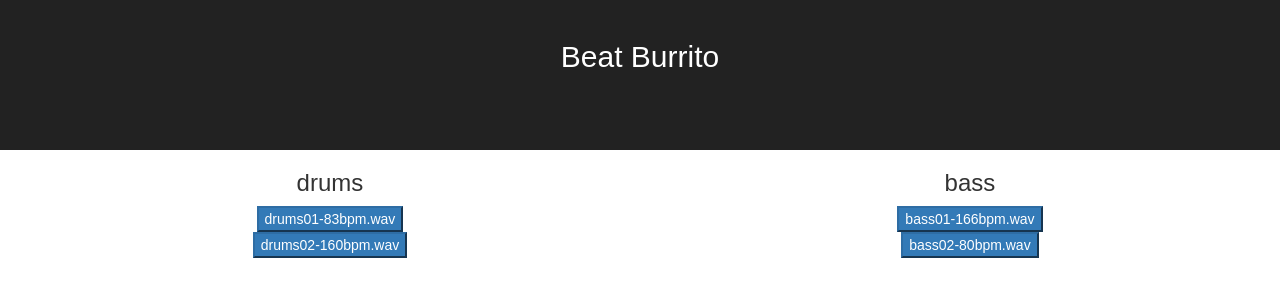
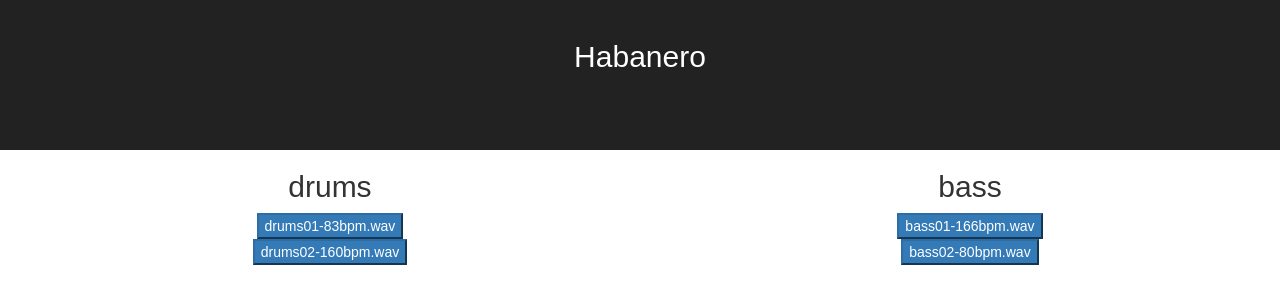
Before and after one commit to samuelrey/habanero, a React (Create React App) app: page / in a window 1280 px wide. Shown: the top 304 px of the page. Built offline with nearby package versions, Linux system fonts and the light colour scheme.

Commit message:
Add selected button state, add state change handlers at InstrumentCard (DONE: only one track can be selected per instrument) & App (TODO: play selected track) levels.

```diff
--- a/public/index.html
+++ b/public/index.html
@@ -6,7 +6,7 @@
     <meta name="theme-color" content="#000000">
     <link rel="stylesheet" href="https://maxcdn.bootstrapcdn.com/bootstrap/3.3.7/css/bootstrap.min.css">
 
-    <title>Beat Burrito</title>
+    <title>Habanero</title>
   </head>
   <body>
     <div id="root"></div>
--- a/src/App.js
+++ b/src/App.js
@@ -3,11 +3,17 @@ import data from './data.json'
 import './App.css';
 
 class TrackSelectorButton extends Component {
+    select = () => {
+        this.props.select(this.props.track);
+    };
+
     render() {
         let className = 'btn-primary';
-
+        if(this.props.selected) {
+            className = 'btn-primary active';
+        }
         return (
-            <button className={className}>
+            <button className={className} onClick={this.select}>
                 {this.props.track}
             </button>
         );
@@ -17,21 +23,39 @@ class TrackSelectorButton extends Component {
 class InstrumentName extends Component {
     render() {
         return (
-            <h3>
+            <h2>
                 {this.props.name}
-            </h3>
+            </h2>
         )
     }
 }
 
 class InstrumentCard extends Component {
-    createButton(track) {
+    constructor(props) {
+        super(props);
+        this.state = {
+            selected: ''
+        };
+    }
+
+    selectTrack = (track) => {
+        this.setState({
+            selected: track
+        });
+        this.props.playTrack(track);
+    };
+
+    createButton = (track) => {
+        let selected = false;
+        if(track === this.state.selected) {
+            selected = true;
+        }
         return (
             <div>
-                <TrackSelectorButton track={track} />
+                <TrackSelectorButton track={track} select={this.selectTrack} selected={selected} />
             </div>
         )
-    }
+    };
 
     render() {
         let tracks = this.props.tracks;
@@ -46,13 +70,16 @@ class InstrumentCard extends Component {
 }
 
 class InstrumentTable extends Component {
-    createCard(instrument, tracks) {
-        return (
-            <td>
-                <InstrumentCard instrument={instrument} tracks={tracks} />
-            </td>
-        )
-    }
+    // createCard(instrument, tracks) {
+    //     return (
+    //         <td>
+    //             <InstrumentCard instrument={instrument} tracks={tracks} />
+    //         </td>
+    //     )
+    // }
+    playTrack = (track) => {
+        alert(track);
+    };
 
     render() {
         let data = this.props.data;
@@ -60,10 +87,10 @@ class InstrumentTable extends Component {
         return (
             <table className='table'>
                 <td>
-                    <InstrumentCard instrument='drums' tracks={data.drums.tracks} />
+                    <InstrumentCard instrument='drums' tracks={data.drums.tracks} playTrack={this.playTrack} />
                 </td>
                 <td>
-                    <InstrumentCard instrument='bass' tracks={data.bass.tracks} />
+                    <InstrumentCard instrument='bass' tracks={data.bass.tracks}  playTrack={this.playTrack} />
                 </td>
             </table>
         )
@@ -84,7 +111,7 @@ class App extends Component {
     render() {
         return (
             <div className='App'>
-                <AppHeader text='Beat Burrito'/>
+                <AppHeader text='Habanero'/>
                 <InstrumentTable data={data}/>
             </div>
         );
```
